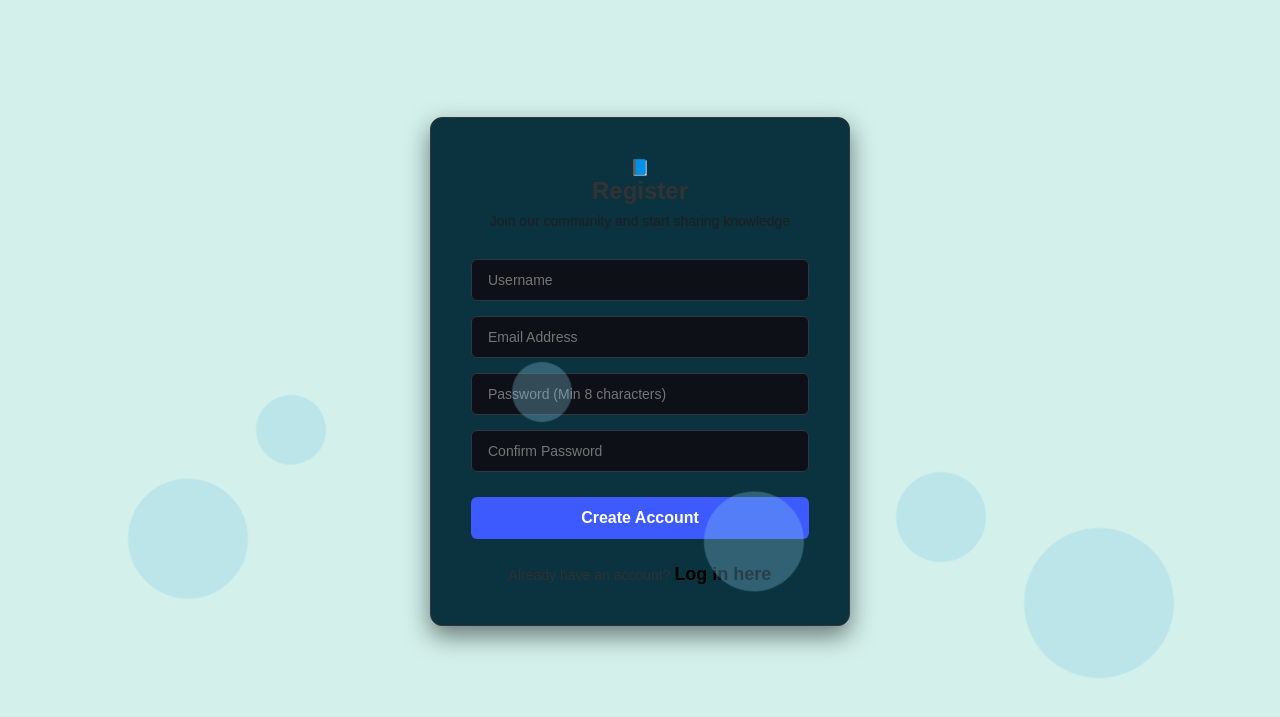
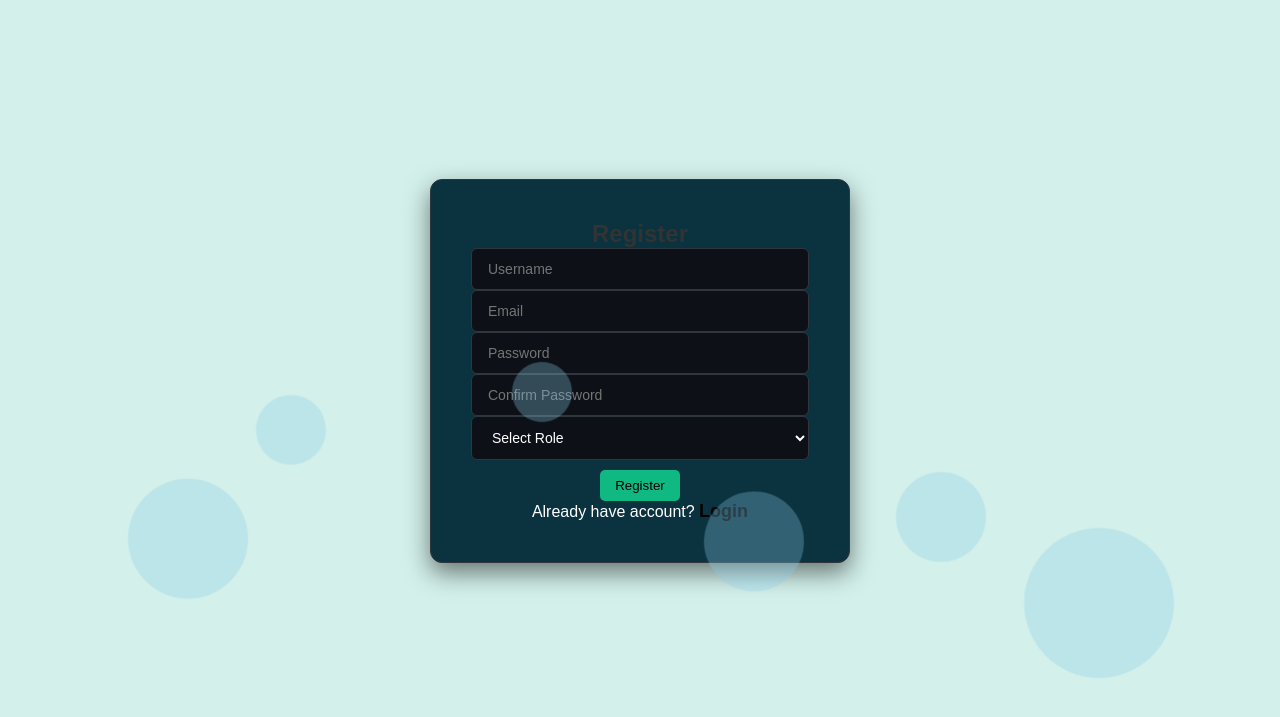
Before and after one commit to siva03-byte/study-material-v2, a Flask app: page /register in a window 1280 px wide. Shown: the part 58-775 px from the top of the page. Run offline with Flask 3, Linux system fonts and the light colour scheme.

Commit message:
all fixes

```diff
--- a/app.py
+++ b/app.py
@@ -1,5 +1,6 @@
 from flask import Flask, render_template, request, redirect, session
 import pymysql
+import os
 
 app = Flask(__name__)
 app.secret_key = "secret123"
@@ -83,11 +84,13 @@ def discrete():
     return render_template("discrete.html", role=session.get("role"))
 
 
-# DIGITAL ELECTRONICS PAGE
 @app.route("/digital")
 def digital():
+
+    if "user_id" not in session:
+        return redirect("/login")   # redirect to login page
+
     return render_template("digital.html", role=session.get("role"))
-
 
 # DATA STRUCTURES PAGE
 @app.route("/ds")
@@ -166,6 +169,7 @@ def login():
         user = cursor.fetchone()
 
         if user:
+            session["user_id"] = user["id"]     # important
             session["user"] = user["name"]
             session["role"] = user["role"]
             return redirect("/")
@@ -183,15 +187,17 @@ def register():
         email = request.form["email"]
         password = request.form["password"]
         password_confirm = request.form["password_confirm"]
+        role = request.form["role"]
 
         if password != password_confirm:
             return "Passwords do not match", 400
 
         cursor = db.cursor()
 
+
         cursor.execute(
-            "INSERT INTO users(name,email,password,role) VALUES(%s,%s,%s,%s)",
-            (username,email,password,"student")
+        "INSERT INTO users(name,email,password,role) VALUES(%s,%s,%s,%s)",
+            (username,email,password,role)
         )
 
         db.commit()
@@ -211,23 +217,29 @@ def logout():
 
 
 # UPDATE NOTES
-@app.route("/update/<subject>", methods=["GET", "POST"])
+@app.route("/update/<subject>", methods=["GET","POST"])
 def update(subject):
-    if session.get("username") != "admin":
+
+    if session.get("role") != "admin":
         return "Access denied", 403
 
-    topic = request.args.get("topic", "")
+    topic = request.args.get("topic","")
 
     if request.method == "POST":
-        file = request.files.get("file")
+
+        file = request.files["file"]
+
         if file:
-            # Save the file, perhaps in a folder structure
-            import os
-            upload_dir = os.path.join("uploads", subject, topic.replace(" ", "_"))
+
+            upload_dir = os.path.join("static","uploads",subject)
+
             os.makedirs(upload_dir, exist_ok=True)
-            file_path = os.path.join(upload_dir, file.filename)
-            file.save(file_path)
-            return "File uploaded successfully"
+
+            filepath = os.path.join(upload_dir, file.filename)
+
+            file.save(filepath)
+
+            return redirect("/" + subject)
 
     return render_template("update.html", subject=subject, topic=topic)
 
--- a/templates/ds.html
+++ b/templates/ds.html
@@ -10,9 +10,9 @@
         <a href="/notes/ds/online_notes?topic={{ topic_name }}">Online Notes</a>
         <a href="/notes/ds/written_notes?topic={{ topic_name }}">Written Notes</a>
         <a href="/notes/ds/video_notes?topic={{ topic_name }}">Online Video</a>
-        {% if role == "admin" %}
+
         <a href="/update/ds?topic={{ topic_name }}" class="upload-btn">Upload Files</a>
-        {% endif %}
+
       </div>
     </details>
   </div>
--- a/templates/oops.html
+++ b/templates/oops.html
@@ -10,9 +10,9 @@
         <a href="/notes/oops/online_notes?topic={{ topic_name }}">Online Notes</a>
         <a href="/notes/oops/written_notes?topic={{ topic_name }}">Written Notes</a>
         <a href="/notes/oops/video_notes?topic={{ topic_name }}">Online Video</a>
-        {% if role == "admin" %}
+
         <a href="/update/oops?topic={{ topic_name }}" class="upload-btn">Upload Files</a>
-        {% endif %}
+
       </div>
     </details>
   </div>
--- a/templates/os.html
+++ b/templates/os.html
@@ -10,9 +10,9 @@
         <a href="/notes/os/online_notes?topic={{ topic_name }}">Online Notes</a>
         <a href="/notes/os/written_notes?topic={{ topic_name }}">Written Notes</a>
         <a href="/notes/os/video_notes?topic={{ topic_name }}">Online Video</a>
-        {% if role == "admin" %}
+
         <a href="/update/os?topic={{ topic_name }}" class="upload-btn">Upload Files</a>
-        {% endif %}
+
       </div>
     </details>
   </div>
--- a/templates/register.html
+++ b/templates/register.html
@@ -1,27 +1,36 @@
 {% extends "base.html" %}
 
 {% block content %}
+
 <div class="auth-container">
-    <div class="auth-box">
-        <div class="auth-header">
-            <div class="icon">📘</div>
-            <h2>Register</h2>
-            <p>Join our community and start sharing knowledge</p>
-        </div>
+<div class="auth-box">
 
-        <form method="POST" action="/register" class="auth-form">
-            <input type="text" name="username" placeholder="Username" required>
-            <input type="email" name="email" placeholder="Email Address" required>
-            <input type="password" name="password" placeholder="Password (Min 8 characters)" required>
-            <input type="password" name="password_confirm"  id="password_confirm" placeholder="Confirm Password" required>
+<h2>Register</h2>
 
+<form method="POST">
 
-            <button type="submit" class="auth-btn">Create Account</button>
-        </form>
+<input type="text" name="username" placeholder="Username" required>
 
-        <div class="auth-footer">
-            <p>Already have an account? <a href="/login">Log in here</a></p>
-        </div>
-    </div>
+<input type="email" name="email" placeholder="Email" required>
+
+<input type="password" name="password" placeholder="Password" required>
+
+<input type="password" name="password_confirm" placeholder="Confirm Password" required>
+
+<select name="role" required>
+<option value="">Select Role</option>
+<option value="student">Student</option>
+<option value="teacher">Teacher</option>
+<option value="admin">Admin</option>
+</select>
+
+<button type="submit">Register</button>
+
+</form>
+
+<p>Already have account? <a href="/login">Login</a></p>
+
 </div>
+</div>
+
 {% endblock %}
--- a/templates/toc.html
+++ b/templates/toc.html
@@ -10,9 +10,9 @@
         <a href="/notes/toc/online_notes?topic={{ topic_name }}">Online Notes</a>
         <a href="/notes/toc/written_notes?topic={{ topic_name }}">Written Notes</a>
         <a href="/notes/toc/video_notes?topic={{ topic_name }}">Online Video</a>
-        {% if role == "admin" %}
+
         <a href="/update/toc?topic={{ topic_name }}" class="upload-btn">Upload Files</a>
-        {% endif %}
+
       </div>
     </details>
   </div>
```
Also changed, not shown: database/schema.sql (+8 -8 lines), templates/digital.html (+7 -2 lines).
